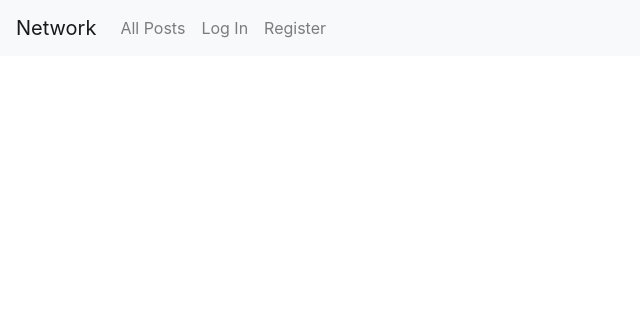
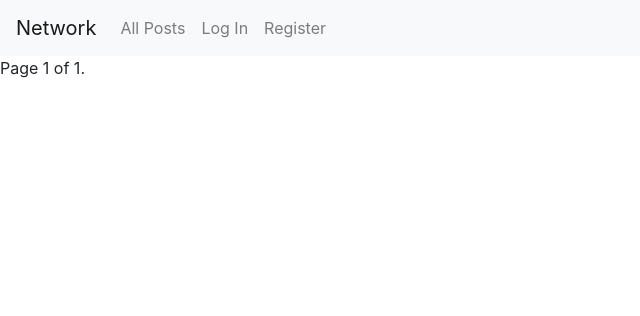
Before and after one commit to PyaePhyoKhant/Network, a Django app: page / in a window 1280 px wide. Shown: the top 316 px of the page, without its empty margins (0-640 px from the left). Run offline with Django 3.2, Linux system fonts and the light colour scheme; data that the repository does not hold is empty; some libraries are stand-ins or nearby versions.

Commit message:
implement pagination

```diff
--- a/network/templates/network/index.html
+++ b/network/templates/network/index.html
@@ -17,7 +17,7 @@
 </div>
 {% endif %}
 
-{% for post in object_list %}
+{% for post in page_obj %}
     <div class="card mb-3">
         <div class="card-body">
             <a class="nav-link" href="{% url 'user-detail' post.created_by.pk %}"><strong>{{ post.created_by }}</strong></a>
@@ -27,4 +27,22 @@
     </div>
 {% endfor %}
 
+<div class="pagination">
+    <span class="step-links">
+        {% if page_obj.has_previous %}
+            <a href="?page=1">&laquo; first</a>
+            <a href="?page={{ page_obj.previous_page_number }}">previous</a>
+        {% endif %}
+
+        <span class="current">
+            Page {{ page_obj.number }} of {{ page_obj.paginator.num_pages }}.
+        </span>
+
+        {% if page_obj.has_next %}
+            <a href="?page={{ page_obj.next_page_number }}">next</a>
+            <a href="?page={{ page_obj.paginator.num_pages }}">last &raquo;</a>
+        {% endif %}
+    </span>
+</div>
+
 {% endblock %}
--- a/network/views.py
+++ b/network/views.py
@@ -17,11 +17,13 @@ class PostListView(ListView):
     model = Post
     queryset = Post.objects.order_by('-created_at')
     template_name = 'network/index.html'
+    paginate_by = 10
 
 
 class PostFollowingView(ListView):
     model = Post
     template_name = 'network/following.html'
+    paginate_by = 10
 
     def get_queryset(self):
         return Post.objects.filter(created_by__in=self.request.user.following.all()).order_by('-created_at')
```
Also changed, not shown: network/templates/network/following.html (+19 -1 lines).
